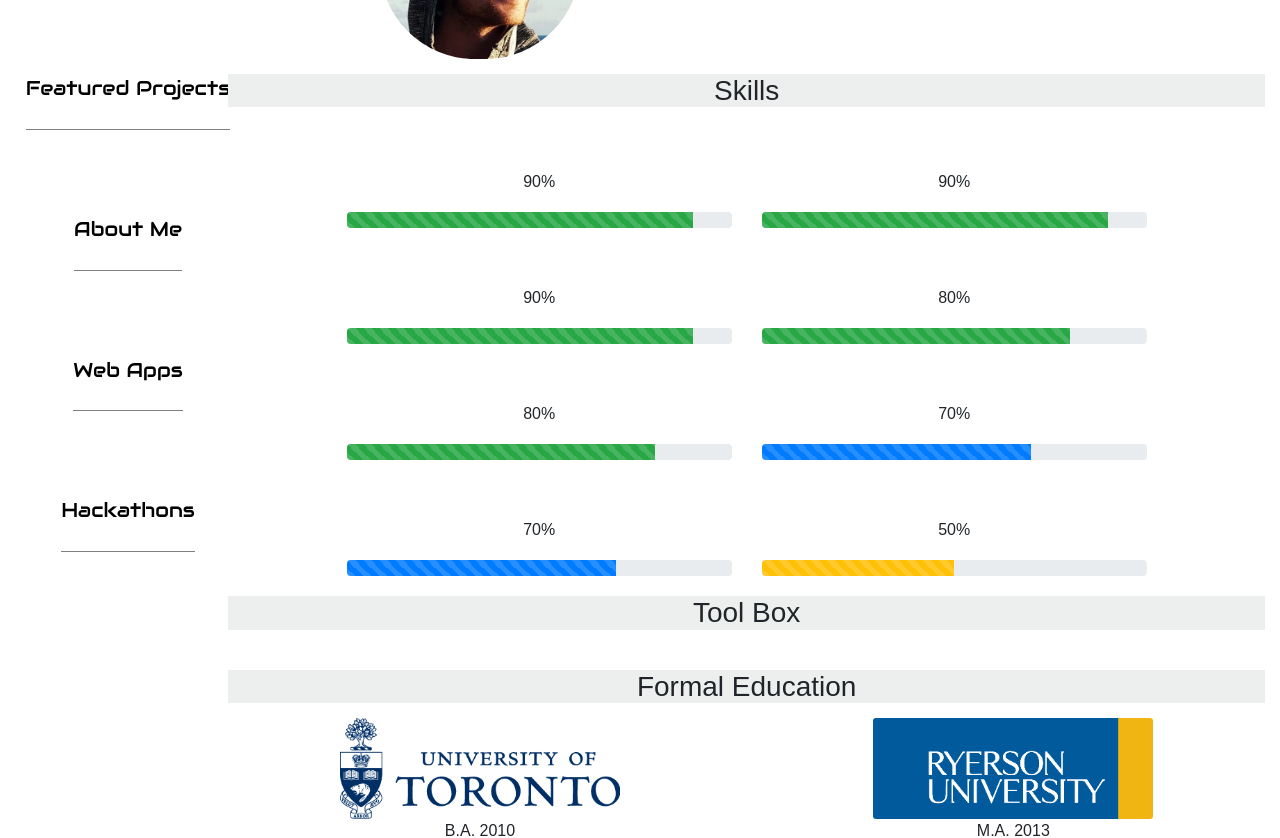
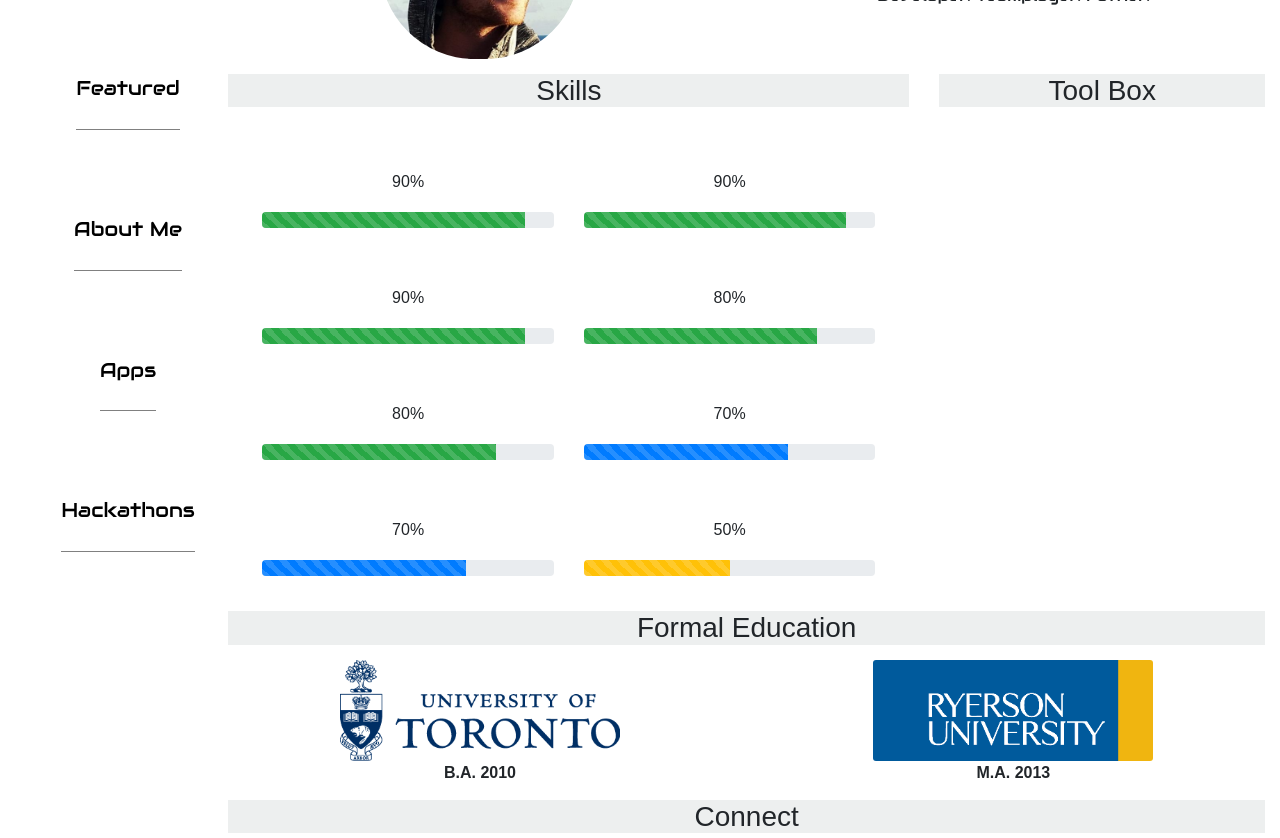
Before and after one commit to adamsimonini/soil, a React (Create React App) app: page / in a window 1280 px wide. Shown: the part 200-1038 px from the top of the page. Built offline with nearby package versions, Linux system fonts and the light colour scheme; some icons are missing.

Commit message:
Adjusted About & Added Live Chat

```diff
--- a/public/index.html
+++ b/public/index.html
@@ -10,7 +10,37 @@
     <link rel="stylesheet" href="https://cdn.rawgit.com/konpa/devicon/df6431e323547add1b4cf45992913f15286456d3/devicon.min.css">
     <link href="https://fonts.googleapis.com/css?family=Audiowide" rel="stylesheet">
     <title>Adam Simonini</title>
-     </head>
+
+    <!-- Start of Async Drift Code -->
+      <script>
+        "use strict";
+
+        !function() {
+          var t = window.driftt = window.drift = window.driftt || [];
+          if (!t.init) {
+            if (t.invoked) return void (window.console && console.error && console.error("Drift snippet included twice."));
+            t.invoked = !0, t.methods = [ "identify", "config", "track", "reset", "debug", "show", "ping", "page", "hide", "off", "on" ],
+            t.factory = function(e) {
+              return function() {
+                var n = Array.prototype.slice.call(arguments);
+                return n.unshift(e), t.push(n), t;
+              };
+            }, t.methods.forEach(function(e) {
+              t[e] = t.factory(e);
+            }), t.load = function(t) {
+              var e = 3e5, n = Math.ceil(new Date() / e) * e, o = document.createElement("script");
+              o.type = "text/javascript", o.async = !0, o.crossorigin = "anonymous", o.src = "https://js.driftt.com/include/" + n + "/" + t + ".js";
+              var i = document.getElementsByTagName("script")[0];
+              i.parentNode.insertBefore(o, i);
+            };
+          }
+        }();
+        drift.SNIPPET_VERSION = '0.3.1';
+        drift.load('5n33knxctksd');
+        </script>
+      <!-- End of Async Drift Code -->
+
+  </head>
   <body>
 
     <div id="root"></div>
--- a/src/About/About.css
+++ b/src/About/About.css
@@ -4,10 +4,11 @@
 }
 
 #skill-box{
-    max-width: 800px;
+    max-width: 1000px;
     text-align: center;
     margin: 0 auto;
     margin-bottom: 20px;
+    padding: 0 5%;
 }
 
 .skill-row{
@@ -24,6 +25,11 @@
 
 #skill-box i{
     font-size: 60px;
+}
+
+#toolbox-row{
+  height: 85%;
+  align-items: center;
 }
 
 #full-name{
@@ -196,4 +202,7 @@
     .skill-col{
       margin-bottom: 20px;
     }
+    #toolbox-row{
+      height: 70%;
+    }
   }
--- a/src/About/About.js
+++ b/src/About/About.js
@@ -59,8 +59,12 @@
           </Col>
           <Col id="full-name" sm="6" xs="12">
             <h1>Adam Simonini</h1>
+            <p>Developer. Teamplayer. Father.</p>
           </Col>
         </Row>
+
+        <Row>
+          <Col md="8" sm="12">
             <h3 className="about-title">Skills</h3>
             <div id="skill-box">
               <Row className="skill-row">
@@ -104,29 +108,35 @@
                 </Col>
               </Row>
             </div>
+          </Col>
+
+          <Col md="4" sm="12">
             <h3 className="about-title">Tool Box</h3>
-        <Row>
-          <Col className="tool-box" sm="6" xs="12">
+            <Row id="toolbox-row">
+              <Col className="tool-box" sm="12" xs="12">
                 {git}
                 {github}
                 {chrome}
               </Col>
-          <Col className="tool-box" sm="6" xs="12">
+              <Col className="tool-box" sm="12" xs="12">
                 {vscode}
                 {illustrator}
                 {grunt}
               </Col>
             </Row>
+          </Col>
+        </Row>
+
         <h3 className="about-title">Formal Education</h3>
         <div id="education-box">
           <Row className="skill-row">
             <Col className="skill-col" xs="12" sm="6">
               <img alt="University of Toronto" src={require('../images/toronto.png')}/>
-              <p>B.A. 2010</p>
+              <p><strong>B.A. 2010</strong></p>
             </Col>
             <Col className="skill-col" xs="12" sm="6">
               <img alt="Ryerson University" src={require('../images/ryerson.png')}/>
-              <p>M.A. 2013</p>
+              <p><strong>M.A. 2013</strong></p>
             </Col>
           </Row>
           <h3 className="about-title">Connect</h3>
--- a/src/Navigation/LeftNav.js
+++ b/src/Navigation/LeftNav.js
@@ -33,7 +33,7 @@
               </Link>
             </NavItem>
             <NavItem>
-              <Link to="/Featured">Featured Projects</Link>
+              <Link to="/Featured">Featured</Link>
             </NavItem>
             <NavItem>
               <Link to="/">About Me</Link>
@@ -42,7 +42,7 @@
               <Link to="/Work">Work Projects</Link>
             </NavItem> */}
             <NavItem>
-              <Link to="/WebApps">Web Apps</Link>
+              <Link to="/WebApps">Apps</Link>
             </NavItem>
             <NavItem>
               <Link to="/Hackathons">Hackathons</Link>
--- a/src/index.css
+++ b/src/index.css
@@ -1,3 +1,6 @@
+.footer{
+  display: none !important;
+}
 
 body {
   margin: 0;
```
Lines whose indentation alone changed are shown as unchanged.
